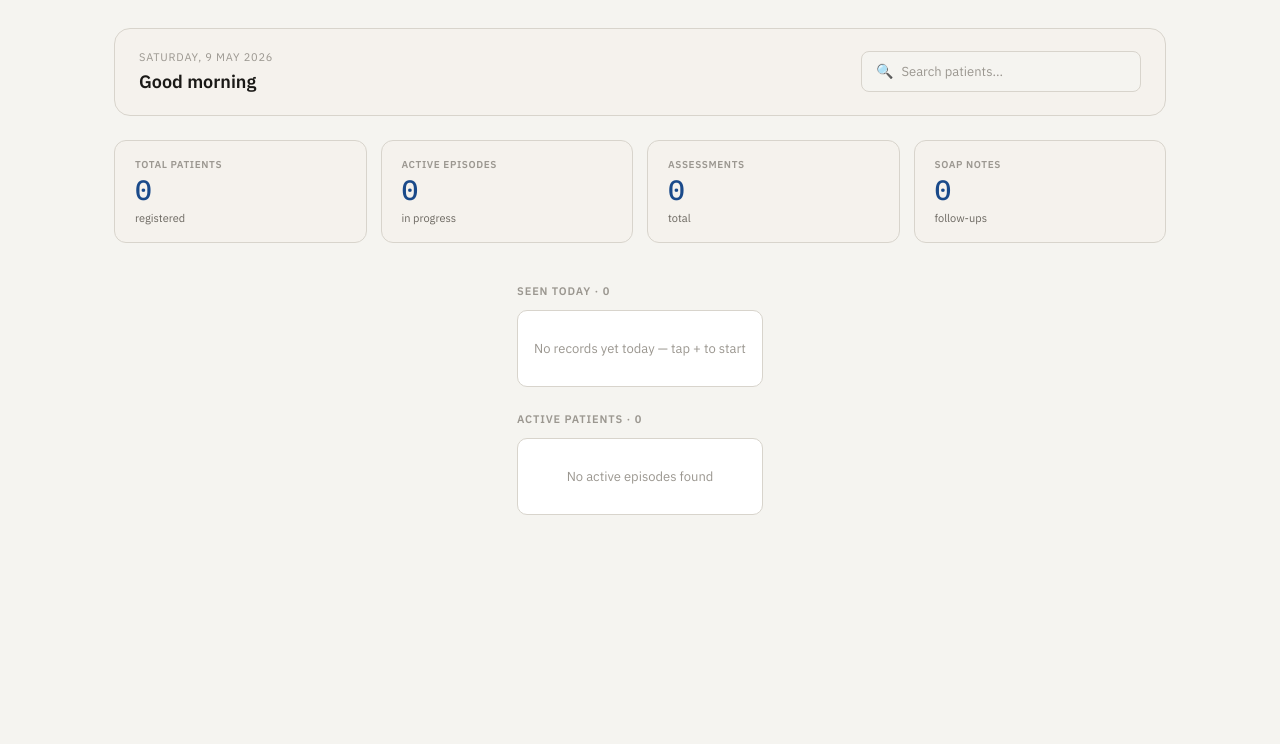
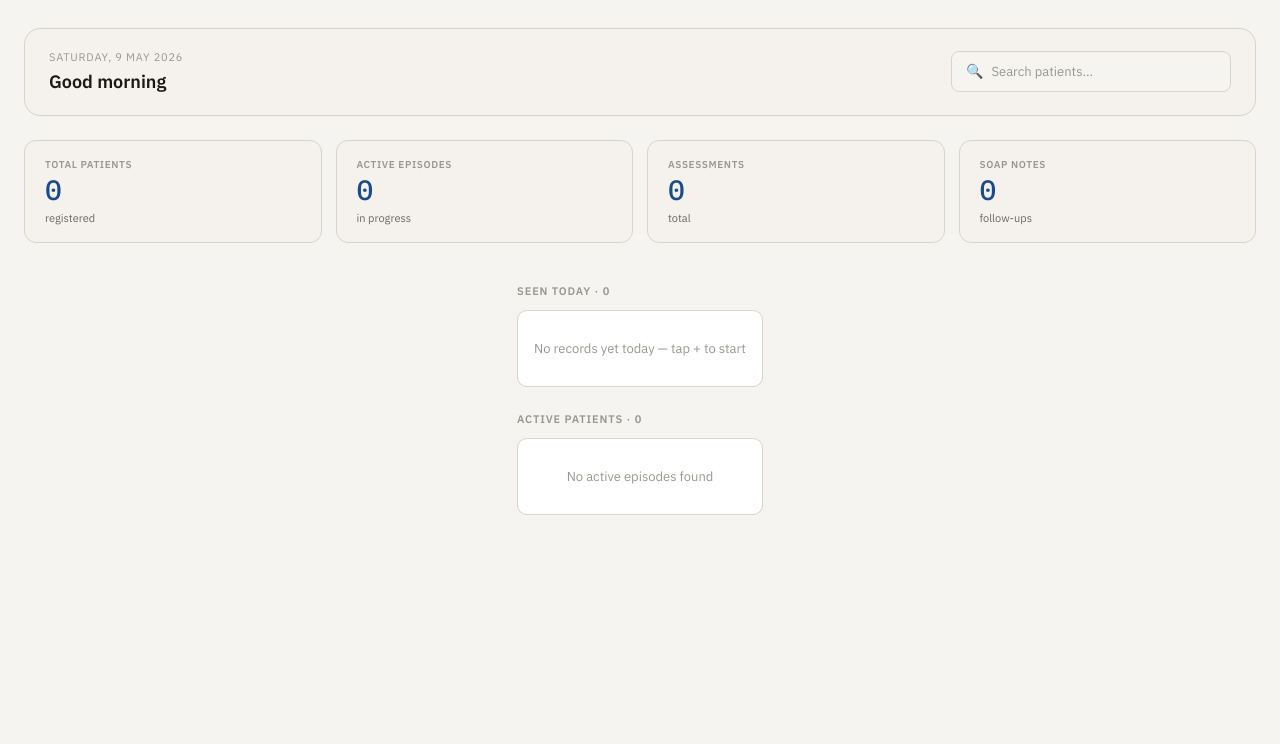
Before and after one commit to PcGoDz/PT_Assessment_Form, a Flask app: page / in a window 1280 px wide. Shown: the part 56-800 px from the top of the page. Run offline with Flask 3, Linux system fonts and the light colour scheme; data that the repository does not hold is empty.

Commit message:
fix: remove max-width constraint from home-main layout

```diff
--- a/templates/home.html
+++ b/templates/home.html
@@ -119,9 +119,7 @@
     /* ── MAIN CONTENT AREA ── */
     .home-main {
       flex: 1;
-      max-width: 1100px;
       width: 100%;
-      margin: 0 auto;
       padding: 28px 24px;
       display: flex;
       flex-direction: column;
```
